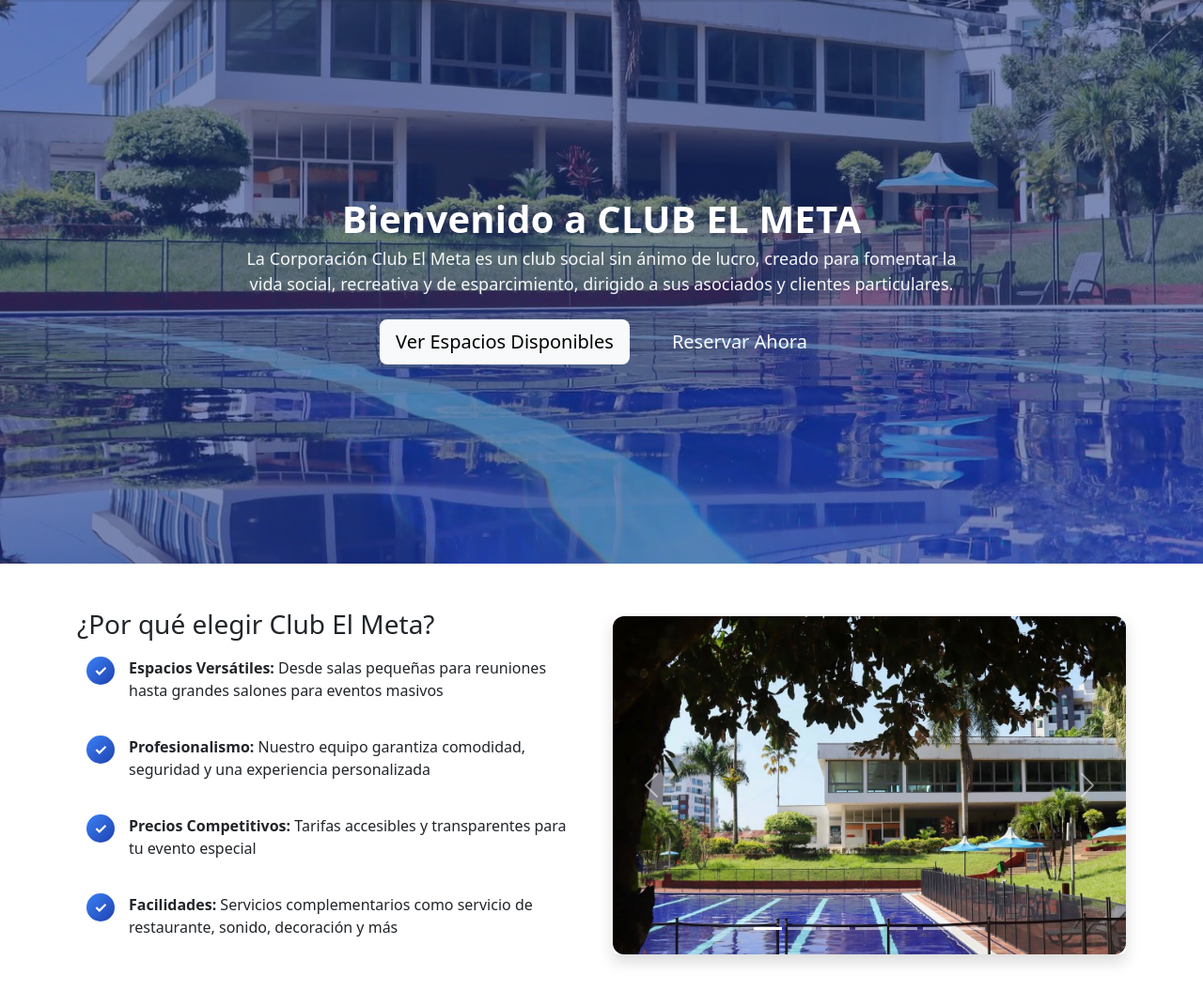
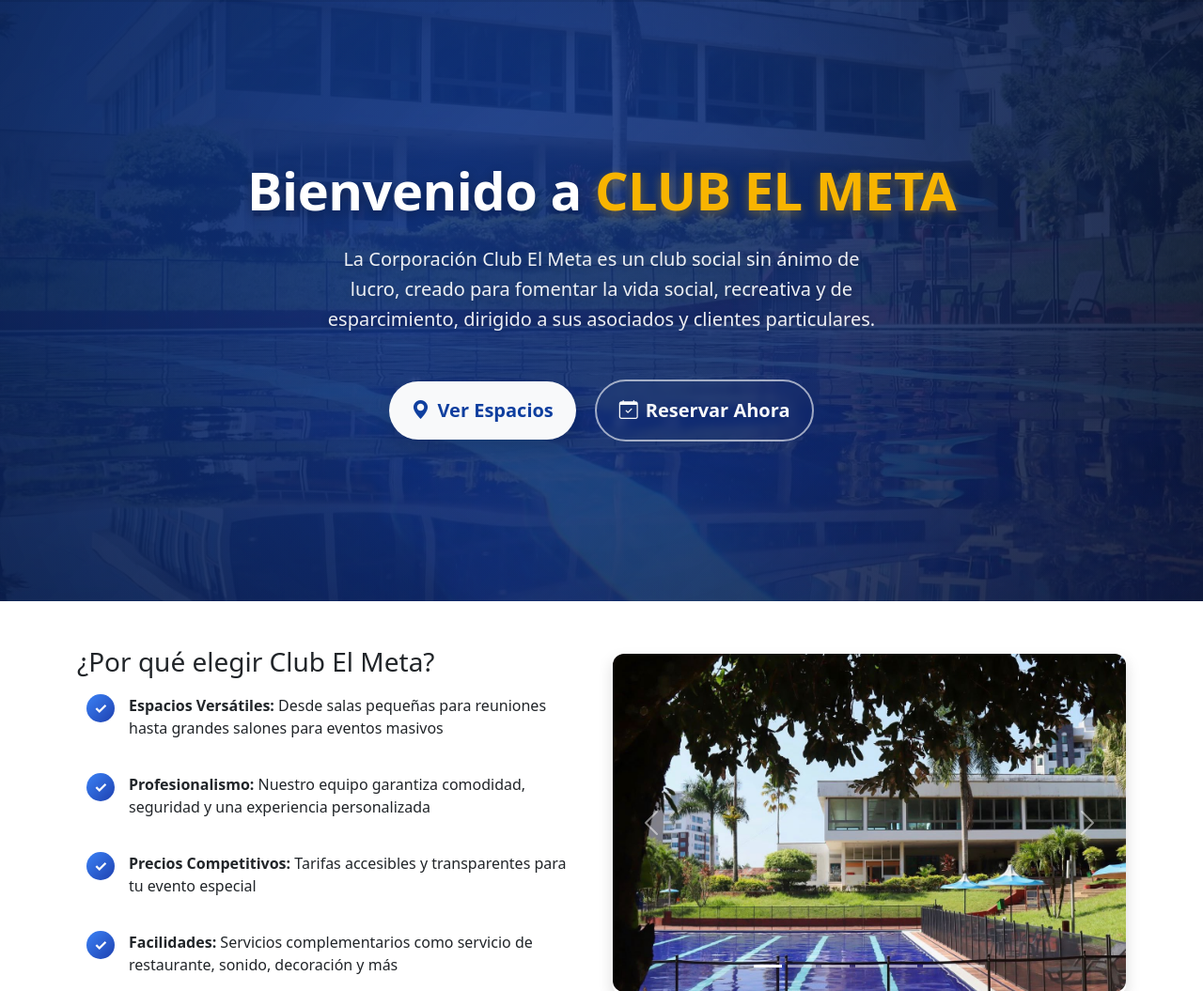
Before and after one commit to 444Pipe/clubmetaREPO, a Django app: page / in a window 1280 px wide. Shown: the part 187-1242 px from the top of the page at 94% size. Run offline with Django 5.2, Linux system fonts and the light colour scheme; data that the repository does not hold is empty; parts of the project's set-up code (start-up, migrations or seed data) failed here and were passed over.

Commit message:
Mejorar diseño del Hero Section

```diff
--- a/templates/index.html
+++ b/templates/index.html
@@ -158,52 +158,69 @@
   </script>
 {% endif %}
 
-<section class="hero text-center text-white" id="heroSection" style="background-image: linear-gradient(rgba(30,58,138,0.55), rgba(30,58,138,0.55)), url('{% static "img/fondin.jpeg" %}'); background-size: cover; background-position: center; background-repeat: no-repeat; min-height: 75vh; display: flex; align-items: center;">
-  <div class="container py-5">
-    <h2 class="display-5 hero-title fade-up">Bienvenido a  CLUB EL META</h2>
-    <p class="lead hero-subtitle fade-up delayed"> La Corporación Club El Meta es un club social sin ánimo de lucro, creado para fomentar la vida social, recreativa y de esparcimiento, dirigido a sus asociados y clientes particulares.</p>
-    <div class="mt-4">
-      <a class="btn btn-light btn-lg me-3 hero-btn fade-up more-delayed" href="{% url 'reservas:espacios' %}">Ver Espacios Disponibles</a>
-      <a class="btn btn-outline-light btn-lg hero-btn fade-up more-delayed" href="{% url 'reservas:register' %}">Reservar Ahora</a>
+<section class="hero text-center text-white" id="heroSection" style="background-image: url('{% static "img/fondin.jpeg" %}'); background-size: cover; background-position: center; background-repeat: no-repeat; min-height: 80vh; display: flex; align-items: center;">
+  <div class="hero-overlay"></div>
+  <div class="container py-5 hero-content-wrapper">
+    <h2 class="display-4 hero-title fade-up mb-4">Bienvenido a <span class="text-highlight">CLUB EL META</span></h2>
+    <p class="lead hero-subtitle fade-up delayed mx-auto">La Corporación Club El Meta es un club social sin ánimo de lucro, creado para fomentar la vida social, recreativa y de esparcimiento, dirigido a sus asociados y clientes particulares.</p>
+    <div class="mt-5 hero-buttons">
+      <a class="btn btn-light btn-lg hero-btn fade-up more-delayed fw-bold px-4 py-3" href="{% url 'reservas:espacios' %}"><i class="bi bi-geo-alt-fill me-2"></i> Ver Espacios</a>
+      <a class="btn btn-outline-light btn-lg hero-btn fade-up more-delayed fw-bold px-4 py-3" href="{% url 'reservas:register' %}"><i class="bi bi-calendar-check me-2"></i> Reservar Ahora</a>
     </div>
   </div>
 </section>
 
 <style>
   /* Hero overlay and layout enhancements */
-  #heroSection { position: relative; overflow: hidden; min-height: 75vh; display: flex; align-items: center; }
-  #heroSection::before {
+  #heroSection { position: relative; overflow: hidden; min-height: 80vh; display: flex; align-items: center; }
+
+  /* Modern gradient overlay for better contrast and depth */
+  .hero-overlay {
+    position: absolute;
+    inset: 0;
+    background: linear-gradient(135deg, rgba(15, 63, 159, 0.85) 0%, rgba(10, 20, 50, 0.6) 100%);
+    z-index: 1;
+  }
+
+  /* subtle animated pattern or vignette could go here */
+  #heroSection::after {
     content: '';
     position: absolute;
     inset: 0;
-    /* Slightly reduced overlay so more of the background shows through */
-    background: linear-gradient(rgba(0,0,0,0.02), rgba(0,0,0,0.02));
+    background: radial-gradient(circle at center, transparent 30%, rgba(0,0,0,0.4) 100%);
+    z-index: 1;
     pointer-events: none;
-    z-index: 1;
   }
-  #heroSection .container { position: relative; z-index: 2; }
+
+  .hero-content-wrapper { position: relative; z-index: 2; max-width: 900px; }
+
+  /* Typography enhancements */
+  .hero-title { font-weight:800; line-height:1.2; letter-spacing: -0.5px; text-shadow: 0 4px 12px rgba(0,0,0,0.3); }
+  .text-highlight { color: #f8b400; text-shadow: 0 4px 12px rgba(248, 180, 0, 0.4); }
+  .hero-title, .hero-subtitle { display:block; text-wrap:balance; }
+  .hero-subtitle { font-size: 1.25rem; font-weight: 400; line-height: 1.6; text-shadow: 0 2px 8px rgba(0,0,0,0.3); color: rgba(255,255,255,0.92); }
 
   /* Entry animations (subtle, corporate) */
-  @keyframes fadeUp { from { opacity: 0; transform: translateY(12px); } to { opacity: 1; transform: translateY(0); } }
-  .fade-up { animation: fadeUp 0.64s cubic-bezier(.2,.9,.3,1) both; }
-  .fade-up.delayed { animation-delay: 0.18s; }
-  .fade-up.more-delayed { animation-delay: 0.36s; }
+  @keyframes fadeUp { from { opacity: 0; transform: translateY(20px); } to { opacity: 1; transform: translateY(0); } }
+  .fade-up { animation: fadeUp 0.8s cubic-bezier(.2,.9,.3,1) both; }
+  .fade-up.delayed { animation-delay: 0.2s; }
+  .fade-up.more-delayed { animation-delay: 0.4s; }
 
-  .hero-title { font-weight:700; line-height:1.05; letter-spacing:0.2px; }
-  .hero-title, .hero-subtitle { display:block; text-wrap:balance; }
-  .hero-title.fade-up { animation-delay: 0.08s; }
-  .hero-subtitle.fade-up { animation-delay: 0.24s; }
+  /* Buttons: modern styling with icons */
+  .hero-buttons { display:flex; gap:1.25rem; justify-content:center; align-items:center; }
+  .hero-btn { transition: all 0.3s cubic-bezier(.2,.9,.3,1); border-radius: 50px; display: inline-flex; align-items: center; justify-content: center; }
 
-  /* Buttons: smooth hover, slight scale and clearer border */
-  .hero .mt-4 { display:flex; gap:0.75rem; justify-content:center; align-items:center; }
-  .hero-btn { transition: transform 0.28s cubic-bezier(.2,.9,.3,1), box-shadow 0.28s, border-color 0.28s; border: 1px solid transparent; }
-  .hero-btn:focus { outline: none; box-shadow: 0 8px 30px rgba(0,0,0,0.12); }
-  .btn-light.hero-btn:hover { transform: translateY(-6px) scale(1.035); box-shadow: 0 18px 46px rgba(0,0,0,0.22); border-color: rgba(255,255,255,0.22); }
-  .btn-outline-light.hero-btn:hover { transform: translateY(-6px) scale(1.035); box-shadow: 0 18px 46px rgba(0,0,0,0.22); border-color: rgba(255,255,255,0.42); color: #fff; background: rgba(255,255,255,0.03); }
+  /* Primary Button (Light) */
+  .btn-light.hero-btn { color: #0f3f9f; border: none; box-shadow: 0 8px 24px rgba(0,0,0,0.15); }
+  .btn-light.hero-btn:hover, .btn-light.hero-btn:focus { transform: translateY(-4px); box-shadow: 0 12px 32px rgba(255,255,255,0.25); background-color: #ffffff; color: #0a2a6a; }
+
+  /* Secondary Button (Outline) */
+  .btn-outline-light.hero-btn { border: 2px solid rgba(255,255,255,0.6); backdrop-filter: blur(4px); }
+  .btn-outline-light.hero-btn:hover, .btn-outline-light.hero-btn:focus { transform: translateY(-4px); border-color: #ffffff; background: rgba(255,255,255,0.1); box-shadow: 0 12px 32px rgba(0,0,0,0.2); color: #fff; }
 
   /* Ensure readable text on smaller viewports */
-  .hero-title { font-size: clamp(1.6rem, 3.6vw, 2.5rem); }
-  .hero-subtitle { font-size: clamp(0.95rem, 1.8vw, 1.125rem); color: rgba(255,255,255,0.95); }
+  .hero-title { font-size: clamp(2rem, 5vw, 3.5rem); }
+  .hero-subtitle { font-size: clamp(1rem, 2vw, 1.25rem); max-width: 800px; margin: 0 auto; }
 
   /* Reveal utility for other sections */
   .reveal { opacity: 0; transform: translateY(12px); animation: fadeUp 0.6s cubic-bezier(.2,.9,.3,1) forwards; }
@@ -213,11 +230,10 @@
 
   /* Responsive: stack buttons and keep text readable */
   @media (max-width: 768px) {
-    #heroSection { min-height: 56vh; padding: 2.2rem 0; }
-    .hero .mt-4 { flex-direction: column; gap: 0.65rem; }
-    .hero-btn { display: block; width: 88%; max-width: 360px; margin: 0.25rem auto; }
-    .hero-title { text-align: center; }
-    .hero-subtitle { text-align: center; }
+    #heroSection { min-height: 60vh; padding: 3rem 0; }
+    .hero-buttons { flex-direction: column; width: 100%; gap: 1rem; }
+    .hero-btn { width: 100%; max-width: 320px; }
+  }
   }
 
 </style>
```
